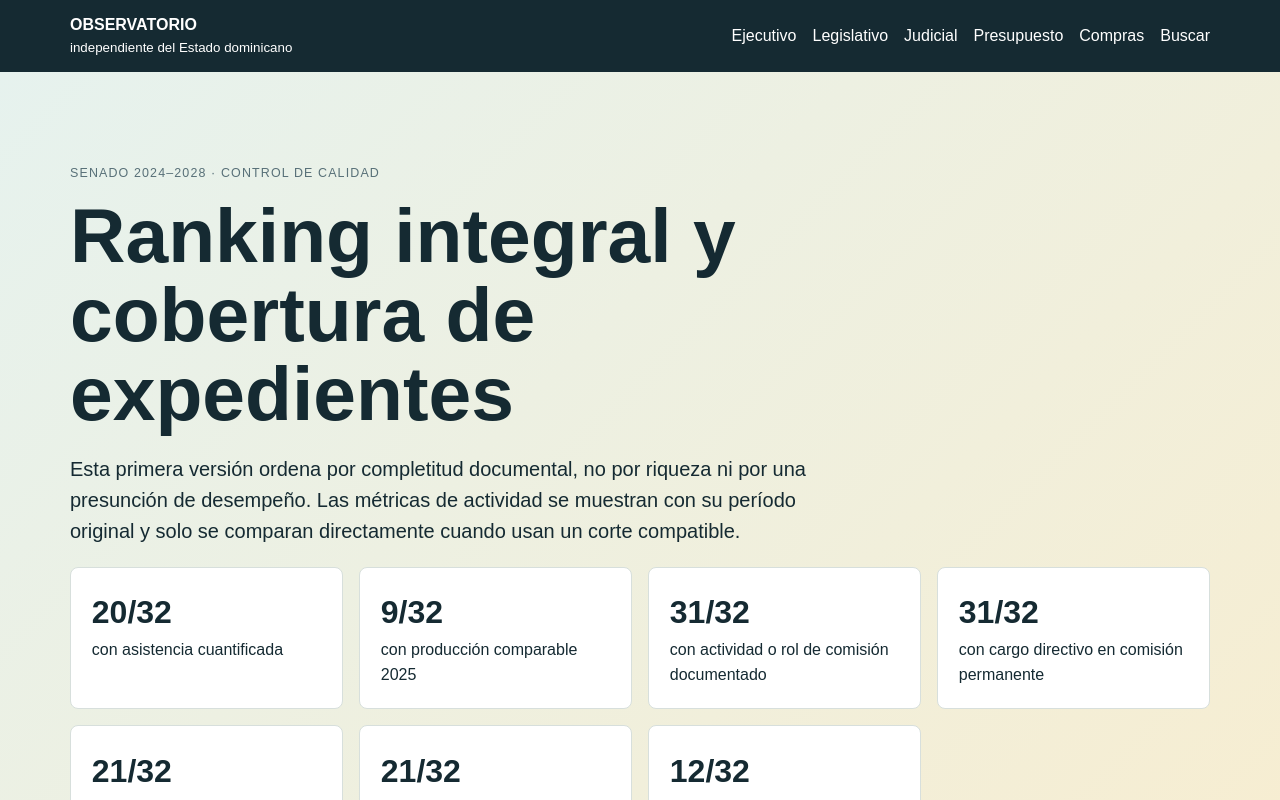
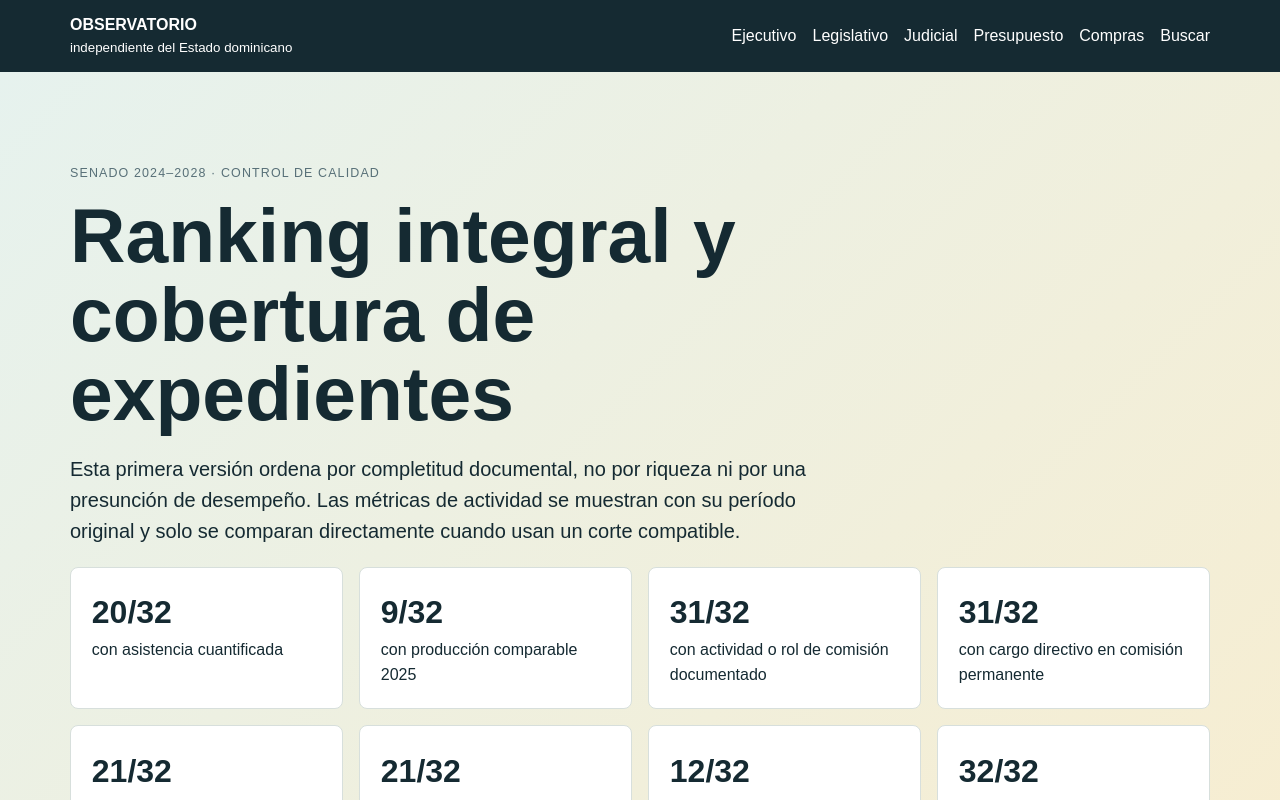
Before and after one commit to carloscheco-cloud/observatorio-do, a Next.js app in the folder frontend/: page /poder-legislativo/ranking-integral in a window 1280 px wide. Shown: the top 800 px of the page. Built offline with nearby package versions, Linux system fonts and the light colour scheme; no server answers.

Commit message:
Close Senate initiative coverage in integral ranking

```diff
--- a/frontend/app/poder-legislativo/ranking-integral/page.tsx
+++ b/frontend/app/poder-legislativo/ranking-integral/page.tsx
@@ -12,6 +12,7 @@ import { senatorCommitteeSummary } from "@/lib/senator-committee-summary";
 import { senatorCommitteeLeadership } from "@/lib/senator-committee-leadership";
 import { senatorInitiatives } from "@/lib/senate-observation";
 import { verifiedSenatorInitiatives } from "@/lib/senator-initiatives-verified";
+import { senatorIntegrityPoliticsInitiatives } from "@/lib/senator-integrity-politics-initiative";
 
 export const metadata: Metadata = {
   title: "Ranking integral del Senado",
@@ -37,6 +38,7 @@ export default function IntegralSenateRankingPage() {
     const initiatives = [
       ...(senatorInitiatives[senator.id] ?? []),
       ...(verifiedSenatorInitiatives[senator.id] ?? []),
+      ...(senatorIntegrityPoliticsInitiatives[senator.id] ?? []),
     ];
 
     const dimensions = [
@@ -72,6 +74,7 @@ export default function IntegralSenateRankingPage() {
   const committeesCovered = rows.filter((row) => row.committeeCurrent || row.committeeLeadership.length).length;
   const committeeLeadershipCovered = rows.filter((row) => row.committeeLeadership.length).length;
   const benefitsCovered = rows.filter((row) => row.benefits.length).length;
+  const initiativesCovered = rows.filter((row) => row.initiatives.length).length;
 
   return (
     <>
@@ -90,6 +93,7 @@ export default function IntegralSenateRankingPage() {
             <article className="card"><strong className="metric">{fullPatrimony}/32</strong><span>con patrimonio neto cuantificado</span></article>
             <article className="card"><strong className="metric">{historical}/32</strong><span>con historia patrimonial</span></article>
             <article className="card"><strong className="metric">{benefitsCovered}/32</strong><span>con beneficios individualizados</span></article>
+            <article className="card"><strong className="metric">{initiativesCovered}/32</strong><span>con al menos una iniciativa individual documentada</span></article>
           </div>
           <p className="profile-actions"><Link className="button secondary" href="/poder-legislativo">← Poder Legislativo</Link></p>
         </div>
```
